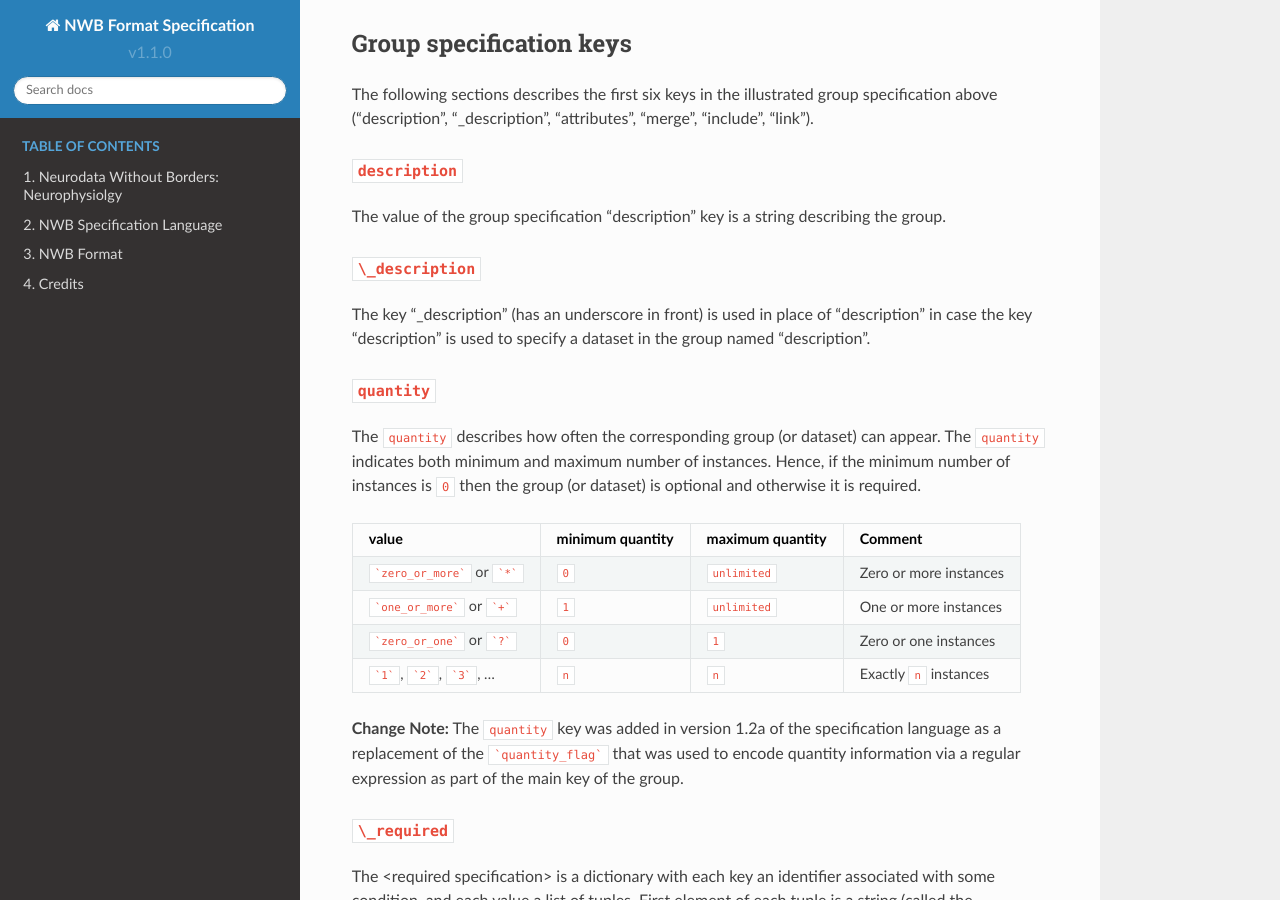
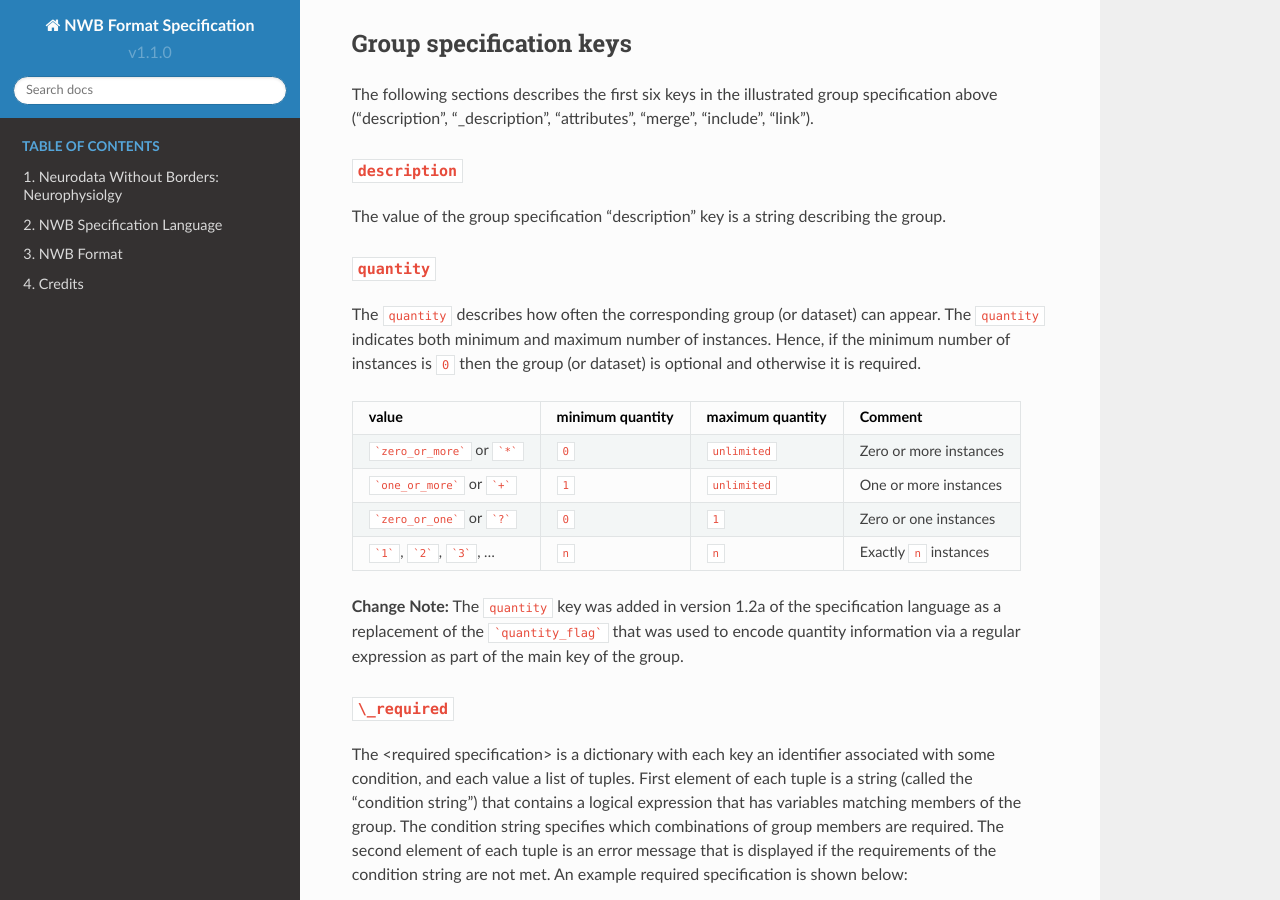
Before and after one commit to NeurodataWithoutBorders/nwb-schema, a Sphinx documentation site: the page built from docs/source/specification_language_description.rst, in a window 1280 px wide and 900 px high, scrolled down 4572 px. Built offline with Sphinx 7.4.7 and the Read the Docs theme 2.0.0, drawn with Linux system fonts in a browser that asks for light colours.

Commit message:
Removed _description key in specification language

````diff
--- a/docs/source/specification_language_description.rst
+++ b/docs/source/specification_language_description.rst
@@ -259,14 +259,6 @@ group specification above (“description”, “\_description”, “attributes
 
 The value of the group specification “description” key is a string
 describing the group.
-
-``\_description``
-^^^^^^^^^^^^^^^^^
-
-The key “\_description” (has an underscore in front) is used in place of
-“description” in case the key “description” is used to specify a dataset
-in the group named “description”.
-
 
 ``quantity``
 ^^^^^^^^^^^^
--- a/docs/source/specification_language_release_notes.rst
+++ b/docs/source/specification_language_release_notes.rst
@@ -21,7 +21,8 @@ Summary
     * Removed `<...>` name identifier (replaced by empty ```name``` key)
     * Added ```groups``` key
     * Added ```datasets``` key
-    * Removed `/` flag in keys to identify groups (replace by ```groups``` and ```datasets``` keys)
+    * Removed `/` flag in keys to identify groups (replaced by ```groups``` and ```datasets``` keys)
+    * Removed ```\_description``` key. The key is no longer need because name conflicts with datasets and groups are no longer possible since the name is no longer encoded in the key.
 * Improve human readability:
     * Add support for YAML in addition to JSON
 
````
